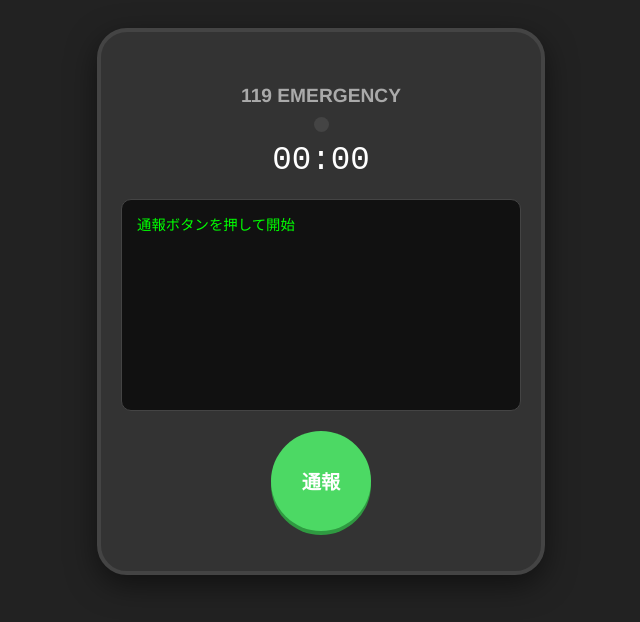
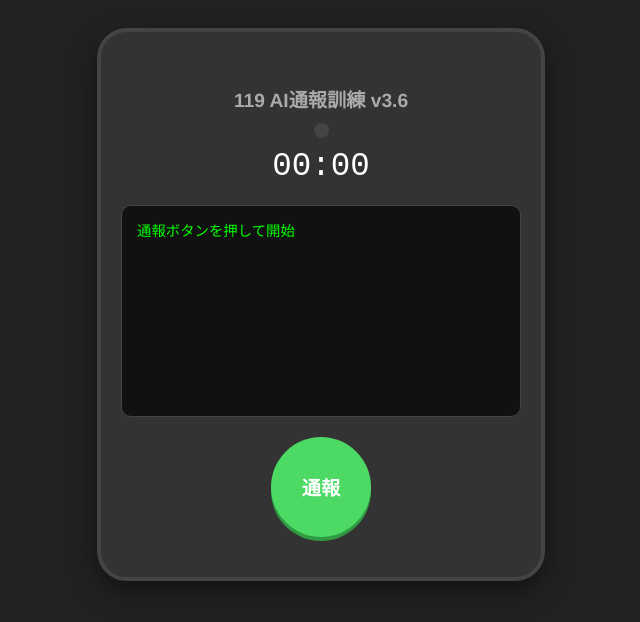
Before and after one commit to shimazu001/reporting-training, a plain HTML site: page index.html in a window 1280 px wide. Shown: the whole page, without its empty margins (319-959 px from the left). Drawn offline with Linux system fonts and the light colour scheme.

Commit message:
Update index.html

```diff
--- a/index.html
+++ b/index.html
@@ -20,7 +20,7 @@
 <body>
 
 <div class="phone-screen">
-    <h1>119 EMERGENCY</h1>
+    <h1>119 AI通報訓練 v3.6</h1>
     <div id="status-light" class="status-light"></div>
     <div id="timer">00:00</div>
     <div id="log">通報ボタンを押して開始</div>
```
